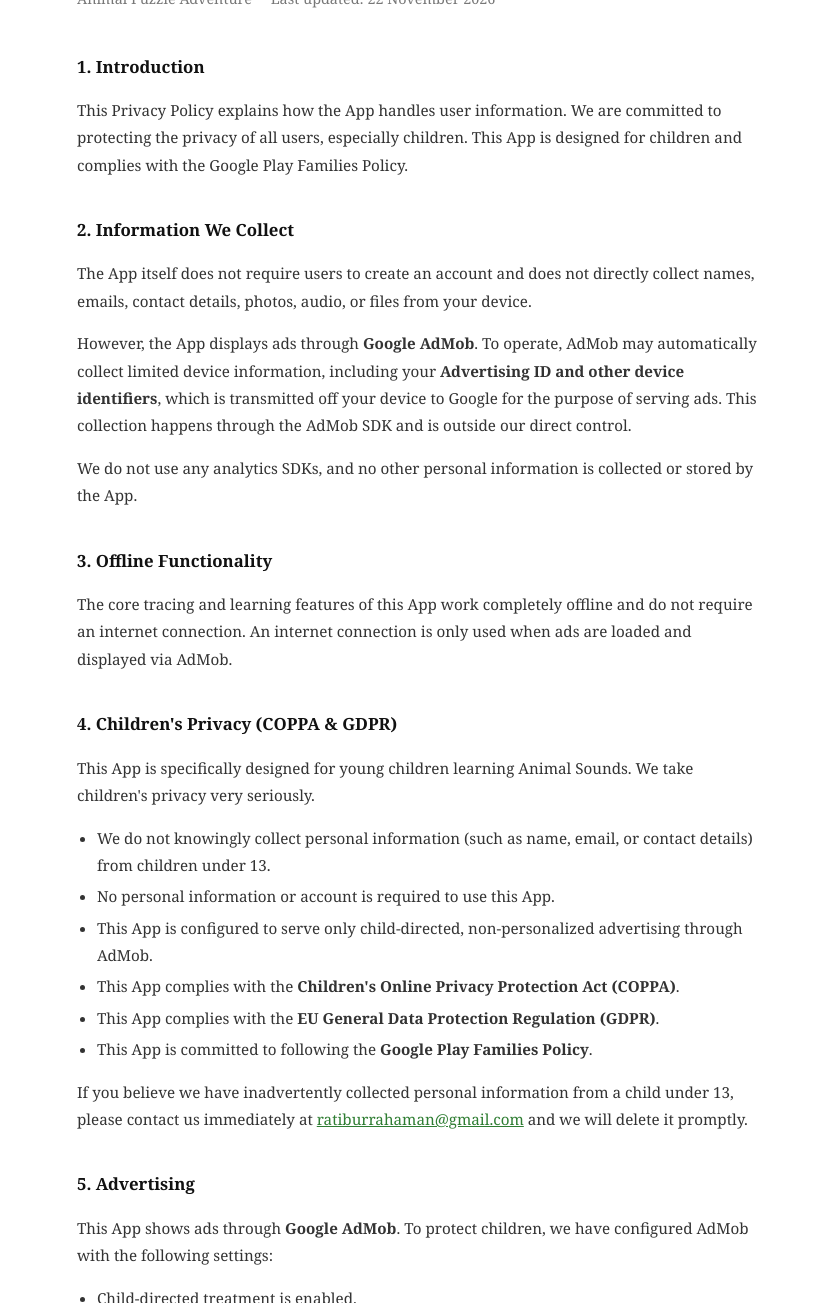
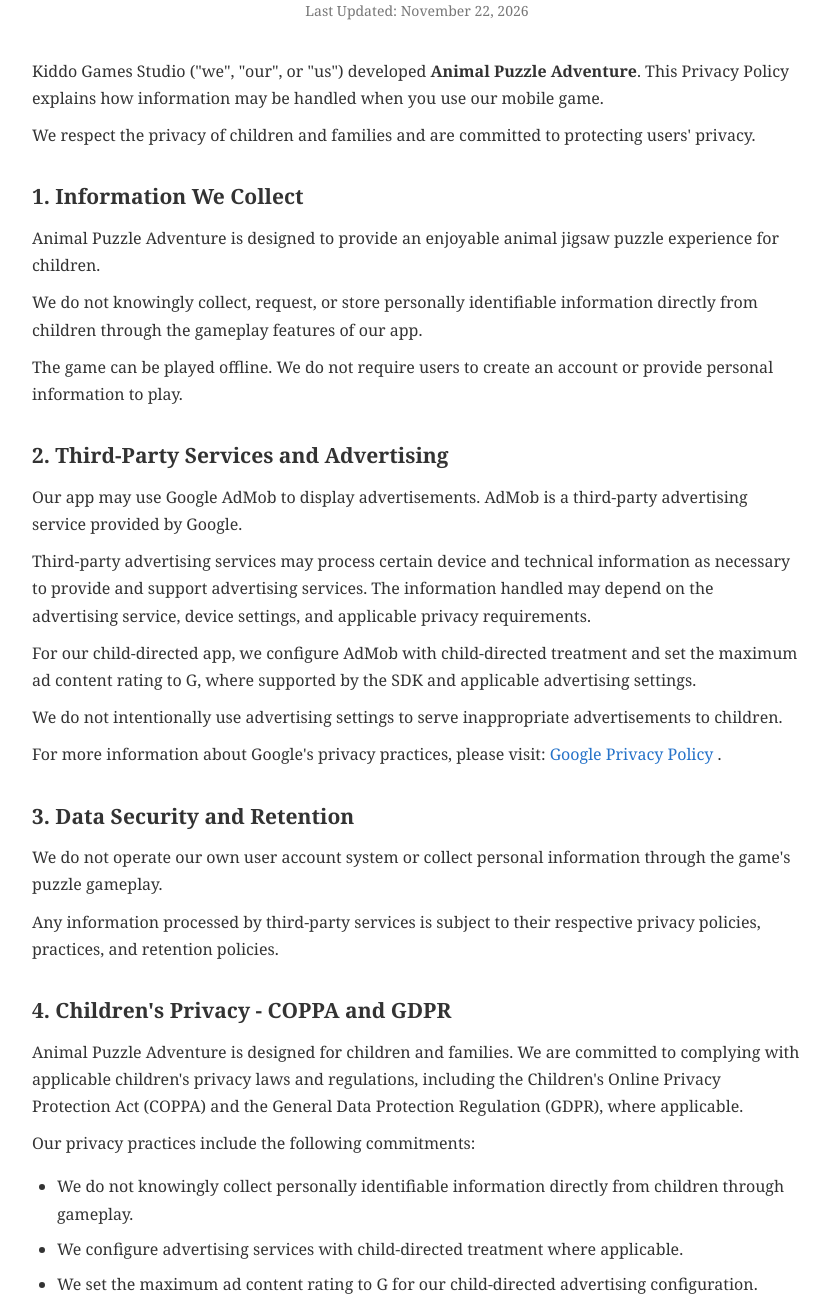
Before and after one commit to ratibur-cse/Privacy-policy-Animal-Puzzle-Adventure, a plain HTML site: page index.html in a window 1280 px wide. Shown: the part 132-1435 px from the top of the page, without its empty margins (223-1053 px from the left). Drawn offline with Linux system fonts and the light colour scheme.

Commit message:
Update index.html

```diff
--- a/index.html
+++ b/index.html
@@ -1,94 +1,312 @@
+
 <!DOCTYPE html>
 <html lang="en">
 <head>
-  <meta charset="UTF-8"/>
-  <meta name="viewport" content="width=device-width, initial-scale=1.0"/>
-  <title>Privacy Policy – Animal Puzzle Adventure</title>
+    <meta charset="UTF-8">
+    <meta name="viewport" content="width=device-width, initial-scale=1.0">
+
+    <title>Privacy Policy - Animal Puzzle Adventure</title>
+
     <style>
+        * {
+            box-sizing: border-box;
+        }
+
         body {
-      font-family: Georgia, serif;
-      max-width: 680px;
+            margin: 0;
+            padding: 30px 16px;
+            background: #f8f8f8;
+            color: #333;
+            font-family: Georgia, "Times New Roman", serif;
+            line-height: 1.7;
+        }
+
+        .container {
+            max-width: 850px;
             margin: 0 auto;
-      padding: 40px 20px 80px;
+            padding: 40px;
+            background: #ffffff;
+            border-radius: 10px;
+            box-shadow: 0 2px 15px rgba(0, 0, 0, 0.06);
+        }
+
+        h1 {
+            margin-top: 0;
+            margin-bottom: 10px;
             color: #222;
-      background: #fff;
-      line-height: 1.8;
+            font-size: 30px;
+            text-align: center;
         }
-    h1 { font-size: 1.6rem; margin-bottom: 4px; }
-    .meta { color: #777; font-size: 0.9rem; margin-bottom: 40px; }
-    h2 { font-size: 1.05rem; margin-top: 36px; margin-bottom: 8px; color: #111; }
-    p, li { font-size: 0.95rem; color: #333; }
-    ul { padding-left: 20px; margin: 8px 0; }
-    li { margin-bottom: 4px; }
-    a { color: #2e7d32; }
-    hr { border: none; border-top: 1px solid #eee; margin: 40px 0; }
-    .contact { background: #f9f9f9; padding: 16px 20px; border-radius: 6px; font-size: 0.9rem; }
+
+        .updated {
+            margin-bottom: 35px;
+            color: #777;
+            font-size: 14px;
+            text-align: center;
+        }
+
+        h2 {
+            margin-top: 30px;
+            margin-bottom: 10px;
+            color: #333;
+            font-size: 21px;
+        }
+
+        p {
+            margin: 10px 0;
+        }
+
+        ul {
+            padding-left: 25px;
+        }
+
+        li {
+            margin-bottom: 8px;
+        }
+
+        a {
+            color: #2673c9;
+            text-decoration: none;
+        }
+
+        a:hover {
+            text-decoration: underline;
+        }
+
+        .contact {
+            margin-top: 35px;
+            padding: 20px;
+            background: #f5f7fa;
+            border-left: 4px solid #4a90e2;
+            border-radius: 5px;
+        }
+
+        .footer {
+            margin-top: 35px;
+            color: #888;
+            font-size: 13px;
+            text-align: center;
+        }
+
+        @media (max-width: 600px) {
+            body {
+                padding: 15px 10px;
+            }
+
+            .container {
+                padding: 24px 18px;
+            }
+
+            h1 {
+                font-size: 25px;
+            }
+
+            h2 {
+                font-size: 19px;
+            }
+        }
     </style>
 </head>
+
 <body>
 
+<div class="container">
+
     <h1>Privacy Policy</h1>
-  <p class="meta">
-    Animal Puzzle Adventure &nbsp;·&nbsp;
-    Last updated: <span id="date"></span>
+
+    <p class="updated">
+        Last Updated: <span id="lastUpdated"></span>
     </p>
 
-  <h2>1. Introduction</h2>
-  <p>This Privacy Policy explains how the App handles user information. We are committed to protecting the privacy of all users, especially children. This App is designed for children and complies with the Google Play Families Policy.</p>
+    <p>
+        Kiddo Games Studio ("we", "our", or "us") developed
+        <strong>Animal Puzzle Adventure</strong>.
+        This Privacy Policy explains how information may be handled
+        when you use our mobile game.
+    </p>
 
-  <h2>2. Information We Collect</h2>
-  <p>The App itself does not require users to create an account and does not directly collect names, emails, contact details, photos, audio, or files from your device.</p>
-  <p>However, the App displays ads through <strong>Google AdMob</strong>. To operate, AdMob may automatically collect limited device information, including your <strong>Advertising ID and other device identifiers</strong>, which is transmitted off your device to Google for the purpose of serving ads. This collection happens through the AdMob SDK and is outside our direct control.</p>
-  <p>We do not use any analytics SDKs, and no other personal information is collected or stored by the App.</p>
+    <p>
+        We respect the privacy of children and families and are committed
+        to protecting users' privacy.
+    </p>
 
-  <h2>3. Offline Functionality</h2>
-  <p>The core tracing and learning features of this App work completely offline and do not require an internet connection. An internet connection is only used when ads are loaded and displayed via AdMob.</p>
+    <h2>1. Information We Collect</h2>
 
-  <h2>4. Children's Privacy (COPPA & GDPR)</h2>
-  <p>This App is specifically designed for young children learning Animal Sounds. We take children's privacy very seriously.</p>
+    <p>
+        Animal Puzzle Adventure is designed to provide an enjoyable
+        animal jigsaw puzzle experience for children.
+    </p>
+
+    <p>
+        We do not knowingly collect, request, or store personally
+        identifiable information directly from children through
+        the gameplay features of our app.
+    </p>
+
+    <p>
+        The game can be played offline. We do not require users to
+        create an account or provide personal information to play.
+    </p>
+
+    <h2>2. Third-Party Services and Advertising</h2>
+
+    <p>
+        Our app may use Google AdMob to display advertisements.
+        AdMob is a third-party advertising service provided by Google.
+    </p>
+
+    <p>
+        Third-party advertising services may process certain device
+        and technical information as necessary to provide and support
+        advertising services. The information handled may depend on
+        the advertising service, device settings, and applicable
+        privacy requirements.
+    </p>
+
+    <p>
+        For our child-directed app, we configure AdMob with
+        child-directed treatment and set the maximum ad content
+        rating to G, where supported by the SDK and applicable
+        advertising settings.
+    </p>
+
+    <p>
+        We do not intentionally use advertising settings to serve
+        inappropriate advertisements to children.
+    </p>
+
+    <p>
+        For more information about Google's privacy practices, please visit:
+        <a href="https://policies.google.com/privacy" target="_blank"
+           rel="noopener noreferrer">
+            Google Privacy Policy
+        </a>.
+    </p>
+
+    <h2>3. Data Security and Retention</h2>
+
+    <p>
+        We do not operate our own user account system or collect
+        personal information through the game's puzzle gameplay.
+    </p>
+
+    <p>
+        Any information processed by third-party services is subject
+        to their respective privacy policies, practices, and retention
+        policies.
+    </p>
+
+    <h2>4. Children's Privacy - COPPA and GDPR</h2>
+
+    <p>
+        Animal Puzzle Adventure is designed for children and families.
+        We are committed to complying with applicable children's
+        privacy laws and regulations, including the Children's Online
+        Privacy Protection Act (COPPA) and the General Data Protection
+        Regulation (GDPR), where applicable.
+    </p>
+
+    <p>Our privacy practices include the following commitments:</p>
+
     <ul>
-    <li>We do not knowingly collect personal information (such as name, email, or contact details) from children under 13.</li>
-    <li>No personal information or account is required to use this App.</li>
-    <li>This App is configured to serve only child-directed, non-personalized advertising through AdMob.</li>
-    <li>This App complies with the <strong>Children's Online Privacy Protection Act (COPPA)</strong>.</li>
-    <li>This App complies with the <strong>EU General Data Protection Regulation (GDPR)</strong>.</li>
-    <li>This App is committed to following the <strong>Google Play Families Policy</strong>.</li>
+        <li>
+            We do not knowingly collect personally identifiable
+            information directly from children through gameplay.
+        </li>
+
+        <li>
+            We configure advertising services with child-directed
+            treatment where applicable.
+        </li>
+
+        <li>
+            We set the maximum ad content rating to G for our
+            child-directed advertising configuration.
+        </li>
+
+        <li>
+            We aim to follow applicable Google Play Families Policy
+            requirements and children's privacy protections.
+        </li>
     </ul>
-  <p>If you believe we have inadvertently collected personal information from a child under 13, please contact us immediately at <a href="mailto:ratiburrahaman@gmail.com">ratiburrahaman@gmail.com</a> and we will delete it promptly.</p>
 
-  <h2>5. Advertising</h2>
-  <p>This App shows ads through <strong>Google AdMob</strong>. To protect children, we have configured AdMob with the following settings:</p>
-  <ul>
-    <li>Child-directed treatment is enabled.</li>
-    <li>Maximum ad content rating is set to <strong>G (General Audiences)</strong> — suitable for all ages.</li>
-    <li>Only family-friendly, non-personalized ads are served.</li>
-  </ul>
-  <p>As part of serving ads, AdMob collects and shares device identifiers (such as the Advertising ID) with Google. This data is transmitted securely (encrypted in transit). Google's use of this data is governed by <a href="https://policies.google.com/privacy" target="_blank">Google's own Privacy Policy</a>.</p>
+    <p>
+        If you are a parent or guardian and have questions about
+        children's privacy in our app, please contact us.
+    </p>
 
-  <h2>6. Free App</h2>
-  <p>This App is completely free with no in-app purchases or subscriptions. It is supported by AdMob advertisements.</p>
+    <h2>5. Third-Party Privacy Policies</h2>
 
-  <h2>7. Third-Party Services</h2>
-  <p>This App only uses Google AdMob for advertising. No other third-party SDKs, analytics tools, or social media integrations are used.</p>
+    <p>
+        Our app may use third-party services that have their own
+        privacy policies. We encourage users and parents to review
+        those policies to understand how information may be handled.
+    </p>
 
-  <h2>8. Data Retention and Deletion</h2>
-  <p>We do not store any personal data on our own servers. Any device identifier data collected by AdMob is handled and retained according to Google's own data retention policies. Users can reset or opt out of ad personalization at any time through their device's Android Settings (Settings &gt; Privacy &gt; Ads).</p>
+    <p>
+        Google's Privacy Policy:
+        <a href="https://policies.google.com/privacy" target="_blank"
+           rel="noopener noreferrer">
+            https://policies.google.com/privacy
+        </a>
+    </p>
 
-  <h2>9. Changes to This Policy</h2>
-  <p>If we update this policy, we will change the date above. Continued use of the App means you accept the updated policy.</p>
+    <h2>6. Changes to This Privacy Policy</h2>
 
-  <hr>
+    <p>
+        We may update this Privacy Policy from time to time.
+        Any changes will be published on this page with an updated
+        "Last Updated" date.
+    </p>
 
-  <h2>Contact</h2>
+    <p>
+        We encourage parents and users to review this page periodically
+        to stay informed about our privacy practices.
+    </p>
+
+    <h2>7. Contact Us</h2>
+
     <div class="contact">
-    <p><strong>App:</strong> Animal Puzzle Adventure</p>
-    <p><strong>Email:</strong> <a href="mailto:ratiburrahaman@gmail.com">ratiburrahaman@gmail.com</a></p>
-    <p><strong>Developer:</strong> Kiddo Games Studio</p>
+        <p>
+            If you have any questions, concerns, or requests regarding
+            this Privacy Policy or children's privacy, please contact us:
+        </p>
+
+        <p>
+            <strong>Developer:</strong> Kiddo Games Studio
+        </p>
+
+        <p>
+            <strong>App Name:</strong> Animal Puzzle Adventure
+        </p>
+
+        <p>
+            <strong>Email:</strong>
+            <a href="mailto:ratiburrahaman@gmail.com">
+                ratiburrahaman@gmail.com
+            </a>
+        </p>
+    </div>
+
+    <div class="footer">
+        &copy; <span id="currentYear"></span> Kiddo Games Studio.
+        All rights reserved.
+    </div>
+
 </div>
 
 <script>
-    document.getElementById('date').textContent =
-      new Date().toLocaleDateString('en-GB', { day: 'numeric', month: 'long', year: 'numeric' });
+    const today = new Date();
+
+    document.getElementById("lastUpdated").textContent =
+        today.toLocaleDateString("en-US", {
+            year: "numeric",
+            month: "long",
+            day: "numeric"
+        });
+
+    document.getElementById("currentYear").textContent =
+        today.getFullYear();
 </script>
 
 </body>
```
Lines whose indentation alone changed are shown as unchanged.
